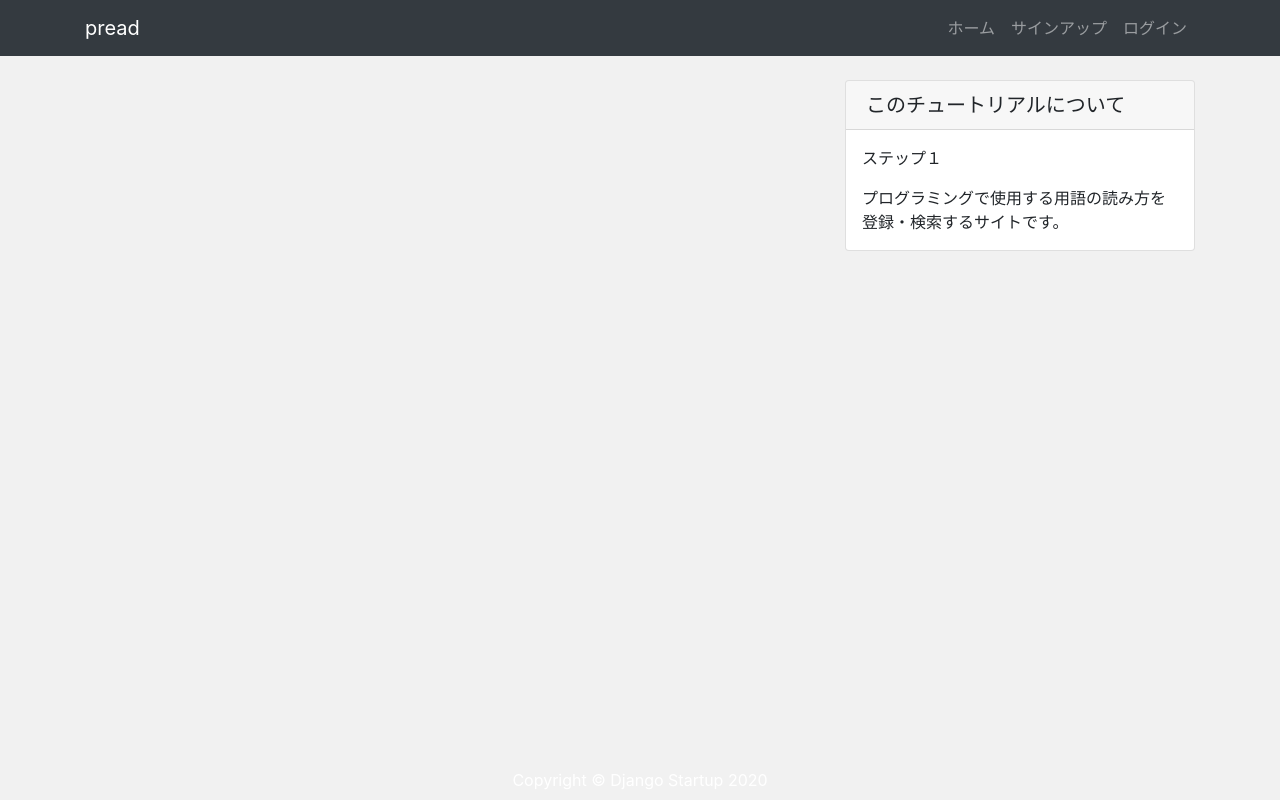
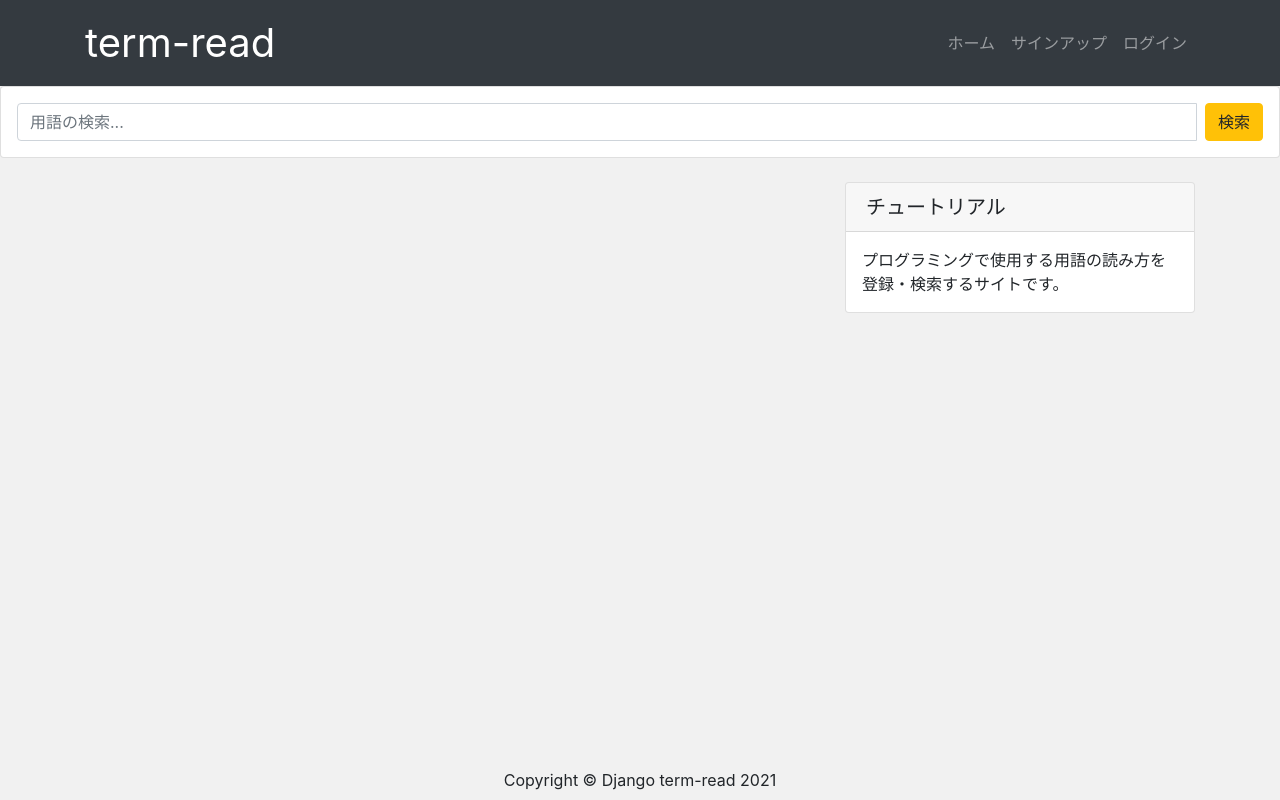
Before and after one commit to akiramenowaruiotoko/term-read, a Django app: page / in a window 1280 px wide. Run offline with Django 3.2, Linux system fonts and the light colour scheme; data that the repository does not hold is empty; some libraries are stand-ins or nearby versions.

Commit message:
検索機能実装

```diff
--- a/app/static/css/style.css
+++ b/app/static/css/style.css
@@ -9,6 +9,10 @@ body {
   display: flex;
   flex-flow: column;
   min-height: 100vh;
+}
+
+.navbar-brand {
+  font-size: 40px;
 }
 
 main {
@@ -54,3 +58,7 @@ main {
 .form-control:focus {
   box-shadow: none;
 }
+
+.card {
+  margin: 0, 50px;
+}
--- a/app/templates/app/base.html
+++ b/app/templates/app/base.html
@@ -7,12 +7,12 @@
   <meta name="viewport" content="width=device-width, initial-scale=1.0">
   <link rel="stylesheet" href="https://stackpath.bootstrapcdn.com/bootstrap/4.4.1/css/bootstrap.min.css" integrity="sha384-Vkoo8x4CGsO3+Hhxv8T/Q5PaXtkKtu6ug5TOeNV6gBiFeWPGFN9MuhOf23Q9Ifjh" crossorigin="anonymous">
   <link rel="stylesheet" href="{% static 'css/style.css' %}">
-  <title>pread</title>
+  <title>term-read</title>
 </head>
 <body>
   <nav class="navbar navbar-expand-lg navbar-dark bg-dark">
     <div class="container">
-      <a href="/" class="navbar-brand">pread</a>
+      <a href="/" class="navbar-brand">term-read</a>
       <ul class="navbar-nav ml-auto">
         <li class="nav-item">
           <a href="/" class="nav-link">ホーム</a>
@@ -36,6 +36,15 @@
     </div>
   </nav>
 
+  <div class="card ">
+    <div class="card-body">
+      <form method="get" action="{% url 'search' %}" class="input-group">
+        <input type="text" class="form-control" name="keyword" placeholder="用語の検索...">
+        <button class="btn btn-warning ml-2" type="submit">検索</button>
+      </form>
+    </div>
+  </div>
+
   <main>
     <div class="container">
       {% block content %}
@@ -44,7 +53,7 @@
   </main>
 
   <footer class="py-2 bh-dark">
-    <p class="m-0 text-center text-white">Copyright &copy; Django Startup 2020</p>
+    <p class="m-0 text-center ">Copyright &copy; Django term-read 2021</p>
   </footer>
 
   {% block extra_js %}
--- a/app/templates/app/index.html
+++ b/app/templates/app/index.html
@@ -4,26 +4,27 @@
 
 <div class="row my-4">
   <div class="col-md-8">
+    {% if keyword %}
+      <h4 class="mb-4"> 「{{ keyword }}の検索結果」 </h4>
+    {% endif %}
     {% for post in post_data %}
       <div class="card mb-4">
         <div class="card-body">
           <h2 class="card-title">{{ post.term }}</h2>
           <p class="card-text">{{ post.content|truncatechars:100 }}</p>
-          <div class="btn btn-warning">詳細</div>
         </div>
         <div class="card-footer text-muted">
+          <a href="{% url 'post_detail' post.id %}" class="btn btn-warning">詳細 </a>
           {{ post.created|date }} by {{ post.author }}
         </div>
-          <a href="{% url 'post_detail' post.id %}" class="stretched-link"></a>
       </div>
     {% endfor %}
   </div>
 
   <div class="col-md-4">
     <div class="card">
-      <h5 class="card-header">このチュートリアルについて</h5>
+      <h5 class="card-header">チュートリアル</h5>
       <div class="card-body">
-        <p>ステップ１</p>
         <p class="mb-0">
           プログラミングで使用する用語の読み方を登録・検索するサイトです。
         </p>
--- a/app/urls.py
+++ b/app/urls.py
@@ -7,5 +7,6 @@ urlpatterns = [
     path('post/new/', views.CreatePostView.as_view(), name='post_new'),
     path('post/<int:pk>/edit/', views.PostEditView.as_view(), name='post_edit'),
     path('post/<int:pk>/delete/', views.PostDeleteView.as_view(), name='post_delete'),
+    path('search', views.SearchView.as_view(), name='search'),
 
 ]
--- a/app/views.py
+++ b/app/views.py
@@ -3,6 +3,9 @@ from django.views.generic import View
 from .models import Post
 from .forms import PostForm
 from django.contrib.auth.mixins import LoginRequiredMixin
+from django.db.models import Q
+from functools import reduce
+from operator import and_
 
 
 class IndexView(View):
@@ -85,3 +88,23 @@ class PostDeleteView(LoginRequiredMixin, View):
     post_data = Post.objects.get(id=self.kwargs['pk'])
     post_data.delete()
     return redirect('index')
+
+
+class SearchView(View):
+  def get(self, request, *args, **kwargs):
+    post_data = Post.objects.order_by('-id')
+    keyword = request.GET.get('keyword')
+
+    if keyword:
+      exclusion_list = set([' ', ' '])
+      query_list = ''
+      for word in keyword:
+        if not word in exclusion_list:
+          query_list += word
+      query = reduce(and_, [Q(term__icontains=q) | Q(content__icontains=q) for q in query_list ])
+      post_data = post_data.filter(query)
+
+    return render(request, 'app/index.html', {
+      'keyword': keyword,
+      'post_data': post_data
+    })
```
